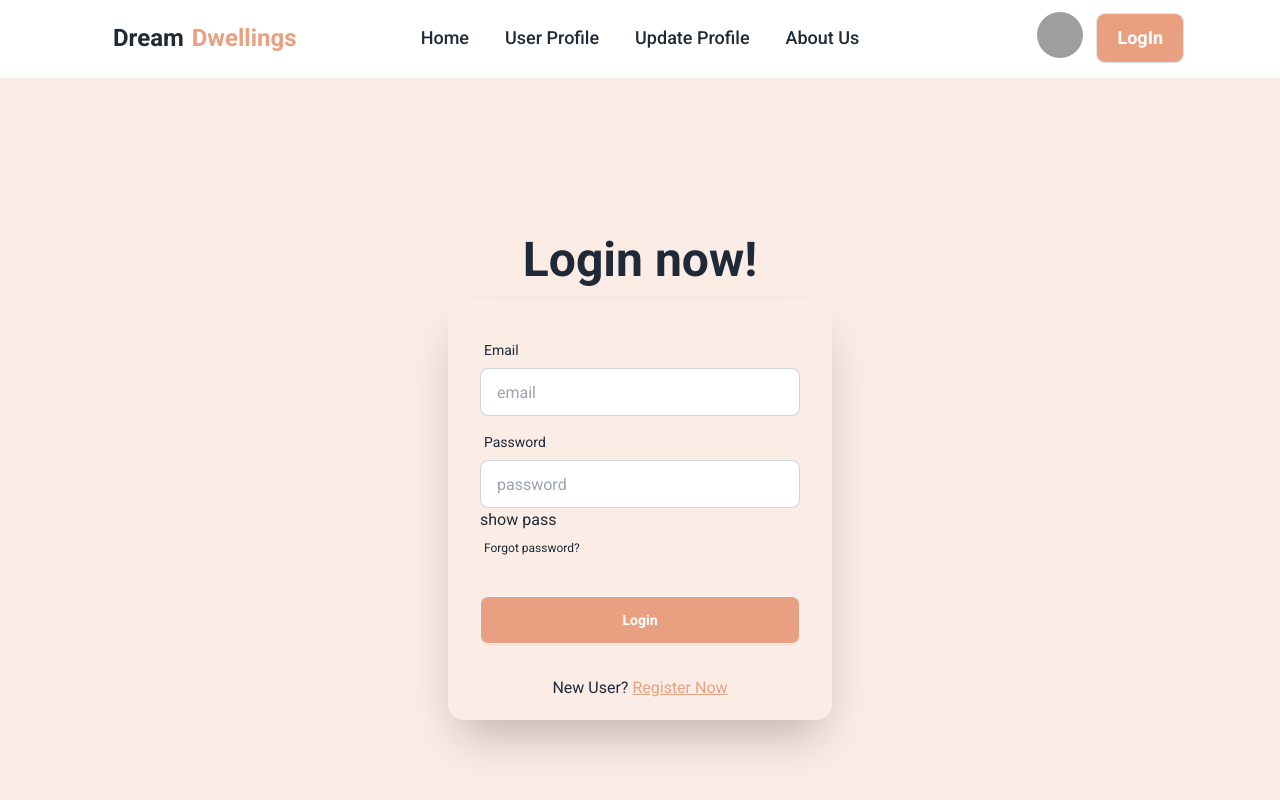
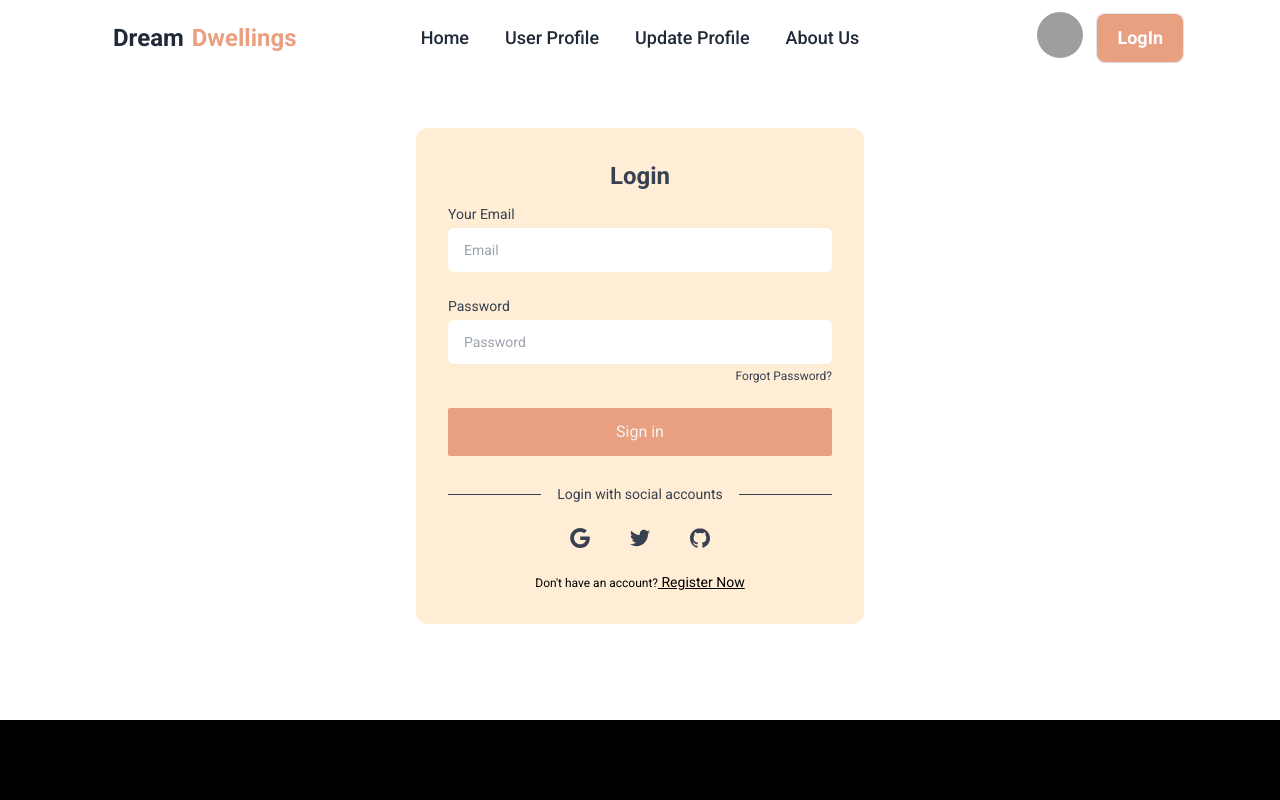
Before and after one commit to Kamrul-Islam-171/Dream-Dwellings, a React (Vite) app: page /login in a window 1280 px wide. Shown: the top 800 px of the page. Built offline with nearby package versions, Linux system fonts and the light colour scheme; grey boxes are pictures that could not be loaded.

Commit message:
login page updated

```diff
--- /dev/null
+++ b/src/Pages/LogIn/Login.css
@@ -0,0 +1,68 @@
+/* styles.css */
+body {
+    margin: 0;
+    padding: 0;
+    font-family: 'Segoe UI', Tahoma, Geneva, Verdana, sans-serif;
+  }
+
+  .login-container {
+    display: flex;
+    justify-content: center;
+    align-items: center;
+    height: 100vh;
+    background-color: #f2f2f2;
+  }
+
+  .login-card {
+    background-color: #ffffff;
+    border-radius: 8px;
+    box-shadow: 0 4px 8px rgba(0, 0, 0, 0.1);
+    padding: 40px;
+    width: 400px;
+  }
+
+  .login-header {
+    text-align: center;
+    margin-bottom: 30px;
+  }
+
+  .login-form {
+    display: flex;
+    flex-direction: column;
+  }
+
+  .form-control {
+    margin-bottom: 20px;
+  }
+
+  .form-control label {
+    font-size: 16px;
+    margin-bottom: 5px;
+  }
+
+  .form-control input {
+    padding: 10px;
+    font-size: 16px;
+    border: 1px solid #ccc;
+    border-radius: 5px;
+  }
+
+  .form-control input:focus {
+    outline: none;
+    border-color: #007bff;
+  }
+
+  .login-btn {
+    background-color: #007bff;
+    color: #fff;
+    border: none;
+    border-radius: 5px;
+    padding: 12px;
+    font-size: 16px;
+    cursor: pointer;
+    transition: background-color 0.3s ease;
+  }
+
+  .login-btn:hover {
+    background-color: #0056b3;
+  }
--- a/src/Pages/LogIn/Login.jsx
+++ b/src/Pages/LogIn/Login.jsx
@@ -1,53 +1,131 @@
-import { useRef } from "react";
+
+import { useState } from "react";
 import { Helmet } from "react-helmet-async";
-import { Link } from "react-router-dom";
+import './Login.css'
+
 
 const Login = () => {
-    const refpass = useRef();
-    const handleShowPass = () => {
-        // console.log('iam ')
-    }
+
+    const handleLogin = (e) => {
+        e.preventDefault();
+        // Here you can implement your login logic
+        console.log(e.target.email.value);
+
+    };
+
+
     return (
         <div>
             <Helmet>
                 <title>User LogIn</title>
             </Helmet>
 
-            <div className="hero min-h-screen bg-third-color">
-                <div className="hero-content flex-col lg:flex-col  w-full lg:w-1/2  ">
-                    <div className="text-center lg:text-left">
-                        <h1 className="text-5xl font-bold">Login now!</h1>
-                    </div>
-                    <div className="card shrink-0 bg-transparent w-full max-w-sm shadow-2xl bg-base-100">
-                        <form className="card-body">
+            {/* <div className="login-container">
+                <div className="login-card">
+                    <h2 className="login-header">Welcome Back!</h2>
+                    <form onSubmit={handleLogin} className="login-form">
                         <div className="form-control">
-                                <label className="label">
-                                    <span className="label-text">Email</span>
-                                </label>
-                                <input type="email" placeholder="email" className="input input-bordered" required />
+                            <label htmlFor="username">Username</label>
+                            <input
+                                id="username"
+                                type="text"
+                                value={username}
+                                onChange={(e) => setUsername(e.target.value)}
+                                placeholder="Enter your username"
+                            />
                         </div>
                         <div className="form-control">
-                                <label className="label">
-                                    <span className="label-text">Password</span>
-                                </label>
-                                <input type="password" placeholder="password" className="input input-bordered" required />
-                                <div className="cursor-pointer">
-                                    <span onClick={handleShowPass}>show pass</span>
+                            <label htmlFor="password">Password</label>
+                            <input
+                                id="password"
+                                type="password"
+                                value={password}
+                                onChange={(e) => setPassword(e.target.value)}
+                                placeholder="Enter your password"
+                            />
                         </div>
-                                <label className="label">
-                                    <a href="#" className="label-text-alt link link-hover">Forgot password?</a>
-                                </label>
+                        <button type="submit" className="login-btn">Login</button>
+                    </form>
                 </div>
-                            <div className="form-control mt-6">
-                                <button className="btn text-white bg-primary-color">Login</button>
+            </div> */}
+
+            {/* <div className="flex justify-center items-center h-screen bg-gray-100">
+                <div className="bg-white p-8 rounded-lg shadow-md w-96">
+                    <h2 className="text-2xl font-semibold mb-4">Welcome Back!</h2>
+                    <form onSubmit={handleLogin}>
+                        <div className="mb-4">
+                            <label htmlFor="username" className="block text-gray-700">Username</label>
+                            <input
+                                id="username"
+                                type="text"
+                                value={username}
+                                onChange={(e) => setUsername(e.target.value)}
+                                className="w-full px-4 py-2 mt-2 rounded-md border border-gray-300 focus:outline-none focus:border-blue-500"
+                                placeholder="Enter your username"
+                            />
                         </div>
+                        <div className="mb-4">
+                            <label htmlFor="password" className="block text-gray-700">Password</label>
+                            <input
+                                id="password"
+                                type="password"
+                                value={password}
+                                onChange={(e) => setPassword(e.target.value)}
+                                className="w-full px-4 py-2 mt-2 rounded-md border border-gray-300 focus:outline-none focus:border-blue-500"
+                                placeholder="Enter your password"
+                            />
+                        </div>
+                        <button type="submit" className="w-full py-2 px-4 bg-blue-500 text-white rounded-md hover:bg-blue-600 transition duration-300">Login</button>
                     </form>
-                        <div className="text-center mb-5">
-                            <p>New User? <Link to={'/register'} className="text-primary-color underline "> Register Now</Link></p>
+                </div>
+            </div> */}
+
+            <div className="flex justify-center items-center mt-32 mb-24">
+                <div className="w-full max-w-md p-8 space-y-3 rounded-xl bg-orange-100 text-gray-700">
+                    <h1 className="text-2xl font-bold text-center">Login</h1>
+                    <form noValidate=""  className="space-y-6" onSubmit={handleLogin}>
+                        <div className="space-y-1 text-sm">
+                            <label htmlFor="username" className="block text-gray-700">Your Email</label>
+                            <input type="email" name="email"  placeholder="Email" className=" w-full px-4 py-3 rounded-md border-gray-700  focus:border-violet-400" />
+                        </div>
+                        <div className="space-y-1 text-sm">
+                            <label htmlFor="password" className="block text-gray-700">Password</label>
+                            <input type="password" name="password"  placeholder="Password" className="w-full px-4 py-3 rounded-md border-gray-700  focus:border-violet-400" />
+                            <div className="flex justify-end text-xs text-gray-700">
+                                <a rel="noopener noreferrer" href="#">Forgot Password?</a>
                             </div>
                         </div>
+                        <button className="block w-full p-3 text-center rounded-sm  bg-primary-color text-gray-100">Sign in</button>
+                    </form>
+                    <div className="flex items-center pt-4 space-x-1">
+                        <div className="flex-1 h-px sm:w-16 bg-gray-700"></div>
+                        <p className="px-3 text-sm text-gray-700">Login with social accounts</p>
+                        <div className="flex-1 h-px sm:w-16 bg-gray-700"></div>
+                    </div>
+                    <div className="flex justify-center space-x-4">
+                        <button aria-label="Log in with Google" className="p-3 rounded-sm">
+                            <svg xmlns="http://www.w3.org/2000/svg" viewBox="0 0 32 32" className="w-5 h-5 fill-current">
+                                <path d="M16.318 13.714v5.484h9.078c-0.37 2.354-2.745 6.901-9.078 6.901-5.458 0-9.917-4.521-9.917-10.099s4.458-10.099 9.917-10.099c3.109 0 5.193 1.318 6.38 2.464l4.339-4.182c-2.786-2.599-6.396-4.182-10.719-4.182-8.844 0-16 7.151-16 16s7.156 16 16 16c9.234 0 15.365-6.49 15.365-15.635 0-1.052-0.115-1.854-0.255-2.651z"></path>
+                            </svg>
+                        </button>
+                        <button aria-label="Log in with Twitter" className="p-3 rounded-sm">
+                            <svg xmlns="http://www.w3.org/2000/svg" viewBox="0 0 32 32" className="w-5 h-5 fill-current">
+                                <path d="M31.937 6.093c-1.177 0.516-2.437 0.871-3.765 1.032 1.355-0.813 2.391-2.099 2.885-3.631-1.271 0.74-2.677 1.276-4.172 1.579-1.192-1.276-2.896-2.079-4.787-2.079-3.625 0-6.563 2.937-6.563 6.557 0 0.521 0.063 1.021 0.172 1.495-5.453-0.255-10.287-2.875-13.52-6.833-0.568 0.964-0.891 2.084-0.891 3.303 0 2.281 1.161 4.281 2.916 5.457-1.073-0.031-2.083-0.328-2.968-0.817v0.079c0 3.181 2.26 5.833 5.26 6.437-0.547 0.145-1.131 0.229-1.724 0.229-0.421 0-0.823-0.041-1.224-0.115 0.844 2.604 3.26 4.5 6.14 4.557-2.239 1.755-5.077 2.801-8.135 2.801-0.521 0-1.041-0.025-1.563-0.088 2.917 1.86 6.36 2.948 10.079 2.948 12.067 0 18.661-9.995 18.661-18.651 0-0.276 0-0.557-0.021-0.839 1.287-0.917 2.401-2.079 3.281-3.396z"></path>
+                            </svg>
+                        </button>
+                        <button aria-label="Log in with GitHub" className="p-3 rounded-sm">
+                            <svg xmlns="http://www.w3.org/2000/svg" viewBox="0 0 32 32" className="w-5 h-5 fill-current">
+                                <path d="M16 0.396c-8.839 0-16 7.167-16 16 0 7.073 4.584 13.068 10.937 15.183 0.803 0.151 1.093-0.344 1.093-0.772 0-0.38-0.009-1.385-0.015-2.719-4.453 0.964-5.391-2.151-5.391-2.151-0.729-1.844-1.781-2.339-1.781-2.339-1.448-0.989 0.115-0.968 0.115-0.968 1.604 0.109 2.448 1.645 2.448 1.645 1.427 2.448 3.744 1.74 4.661 1.328 0.14-1.031 0.557-1.74 1.011-2.135-3.552-0.401-7.287-1.776-7.287-7.907 0-1.751 0.62-3.177 1.645-4.297-0.177-0.401-0.719-2.031 0.141-4.235 0 0 1.339-0.427 4.4 1.641 1.281-0.355 2.641-0.532 4-0.541 1.36 0.009 2.719 0.187 4 0.541 3.043-2.068 4.381-1.641 4.381-1.641 0.859 2.204 0.317 3.833 0.161 4.235 1.015 1.12 1.635 2.547 1.635 4.297 0 6.145-3.74 7.5-7.296 7.891 0.556 0.479 1.077 1.464 1.077 2.959 0 2.14-0.020 3.864-0.020 4.385 0 0.416 0.28 0.916 1.104 0.755 6.4-2.093 10.979-8.093 10.979-15.156 0-8.833-7.161-16-16-16z"></path>
+                            </svg>
+                        </button>
+                    </div>
+                    <p className="text-xs text-center sm:px-6 text-black">Don't have an account?
+                        <a rel="noopener noreferrer" href="#" className="underline text-sm"> Register Now</a>
+                    </p>
                 </div>
             </div>
+
+
         </div>
     );
 };
```
Lines whose indentation alone changed are shown as unchanged.
